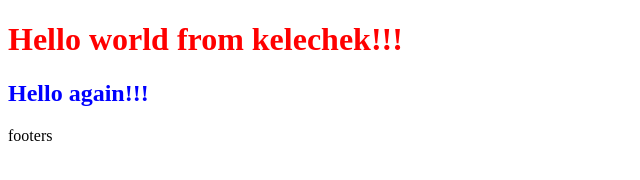
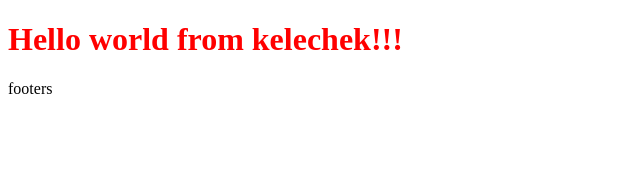
Before and after one commit to Erlando05/my-site, a plain HTML site: page index.html in a window 1280 px wide. Shown: the whole page, without its empty margins (0-640 px from the left). Drawn offline with Linux system fonts and the light colour scheme.

Commit message:
Add header

```diff
--- a/index.html
+++ b/index.html
@@ -11,7 +11,6 @@
 <body>
     <header>
         <h1>Hello world from kelechek!!!</h1>
-        <h2>Hello again!!!</h2>
     </header>
 
 
```
